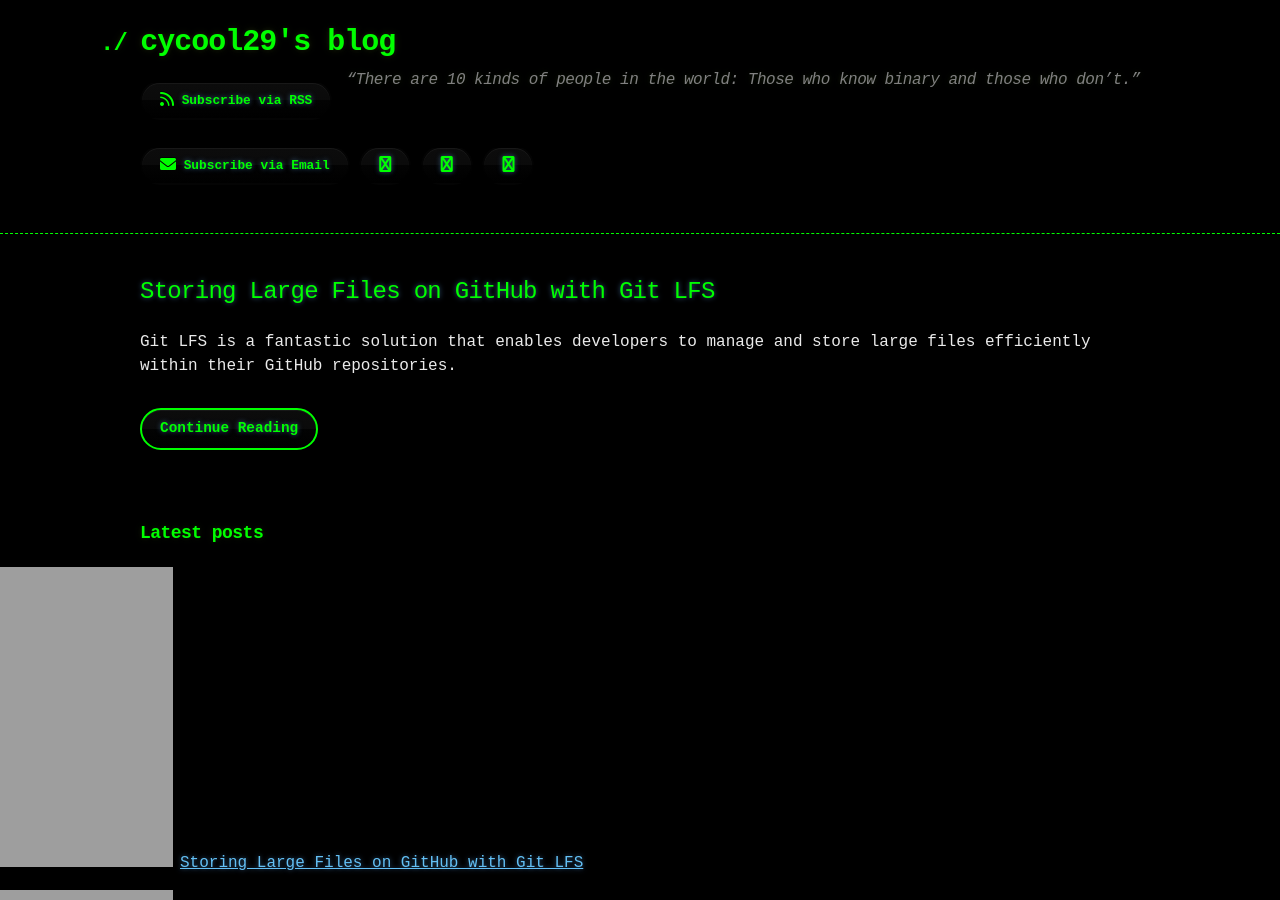
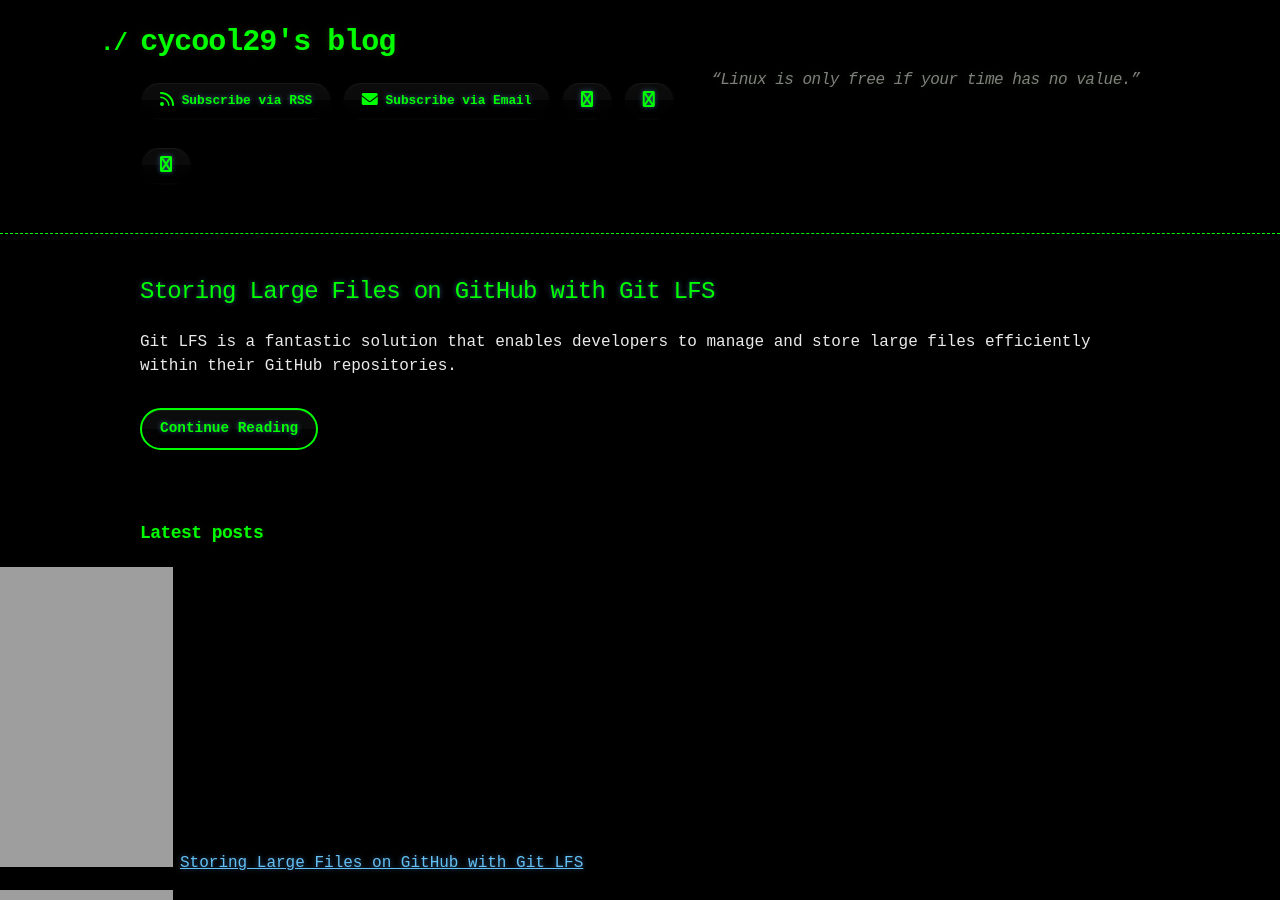
Before and after one commit to cycool29/cycool29.github.io, a Jekyll site: the page built from index.md, in a window 1280 px wide and 900 px high. Built offline with Jekyll 4.4.1, drawn with Linux system fonts in a browser that asks for light colours; a style sheet for code colours, icons or effects is not loaded.

Commit message:
Update quotes

```diff
--- a/_config.yml
+++ b/_config.yml
@@ -1,5 +1,5 @@
 title: cycool29's blog
-description: "“There are 10 kinds of people in the world: Those who know binary and those who don’t.” "
+description: "“Linux is only free if your time has no value.” "
 bio: A high school student. Intermediate in Python, Git, Bash. Learning JavaScript. He/Him. "
 author: cycool29
 url: https://cycool29.github.io
```
